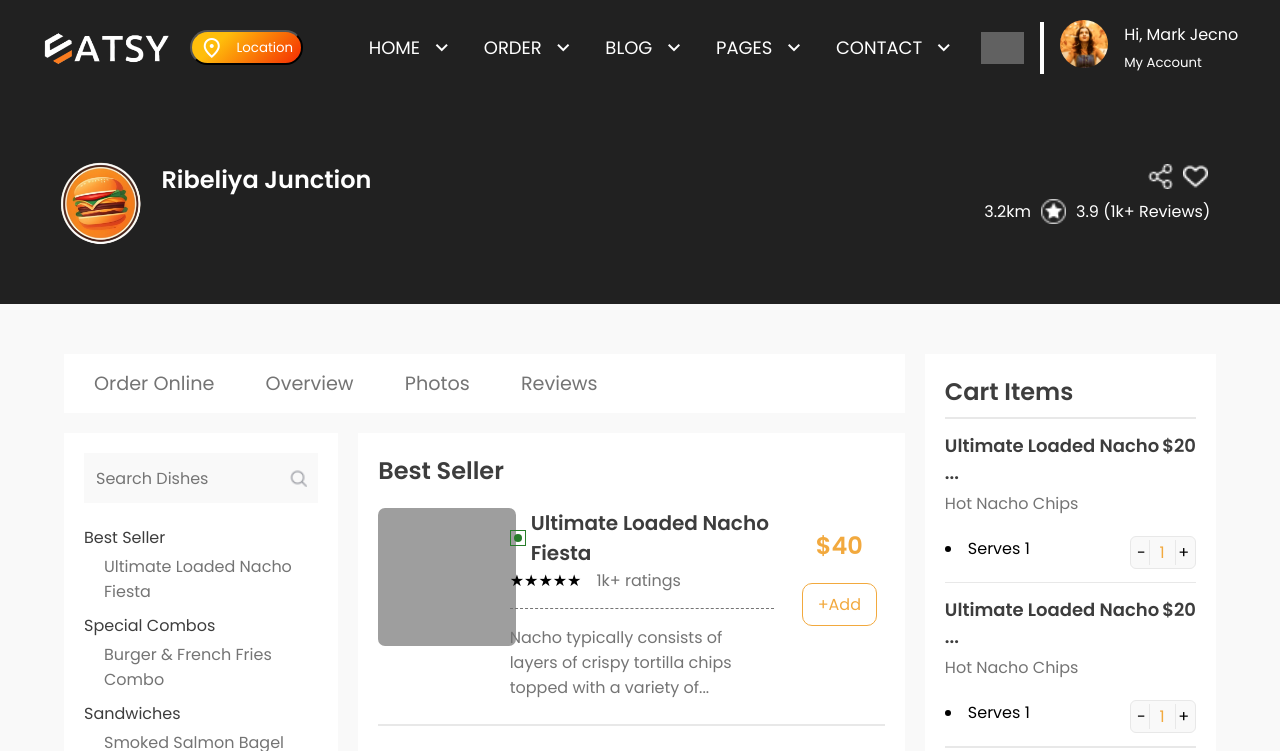
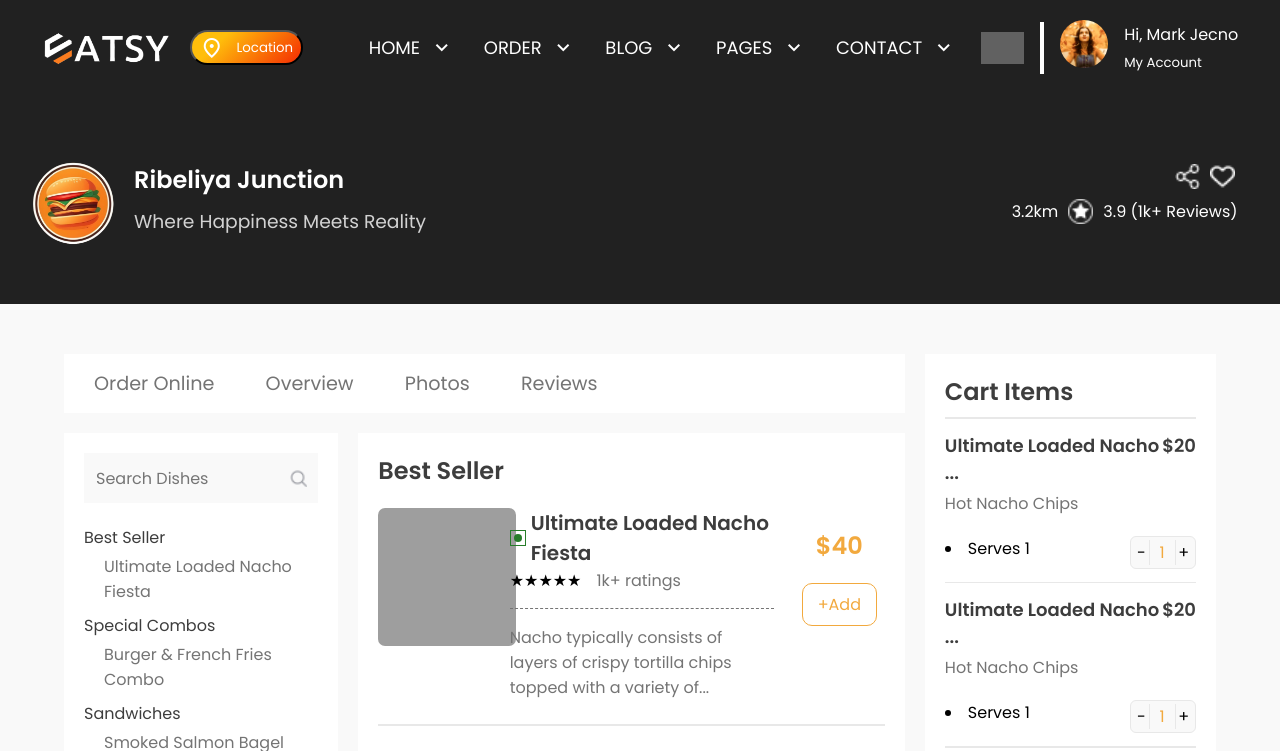
Before and after one commit to namanbansal102/Food-Ordering-Website, a plain HTML site: page Restaurant_Pages/R2.html in a window 1280 px wide. Shown: the top 751 px of the page. Drawn offline with nearby package versions, Linux system fonts and the light colour scheme; grey boxes are pictures that could not be loaded; files whose address does not match are found by name.

Commit message:
Changed Images

```diff
--- a/Restaurant_Pages/R2.html
+++ b/Restaurant_Pages/R2.html
@@ -64,7 +64,7 @@
                     </div>
                     <div>
                     <h2>Ribeliya Junction</h2>
-                    <h3></h3>
+                    <h3>Where Happiness Meets Reality</h3>
                     </div>
                 </div>
                 <div class="restaurant-review">
```
